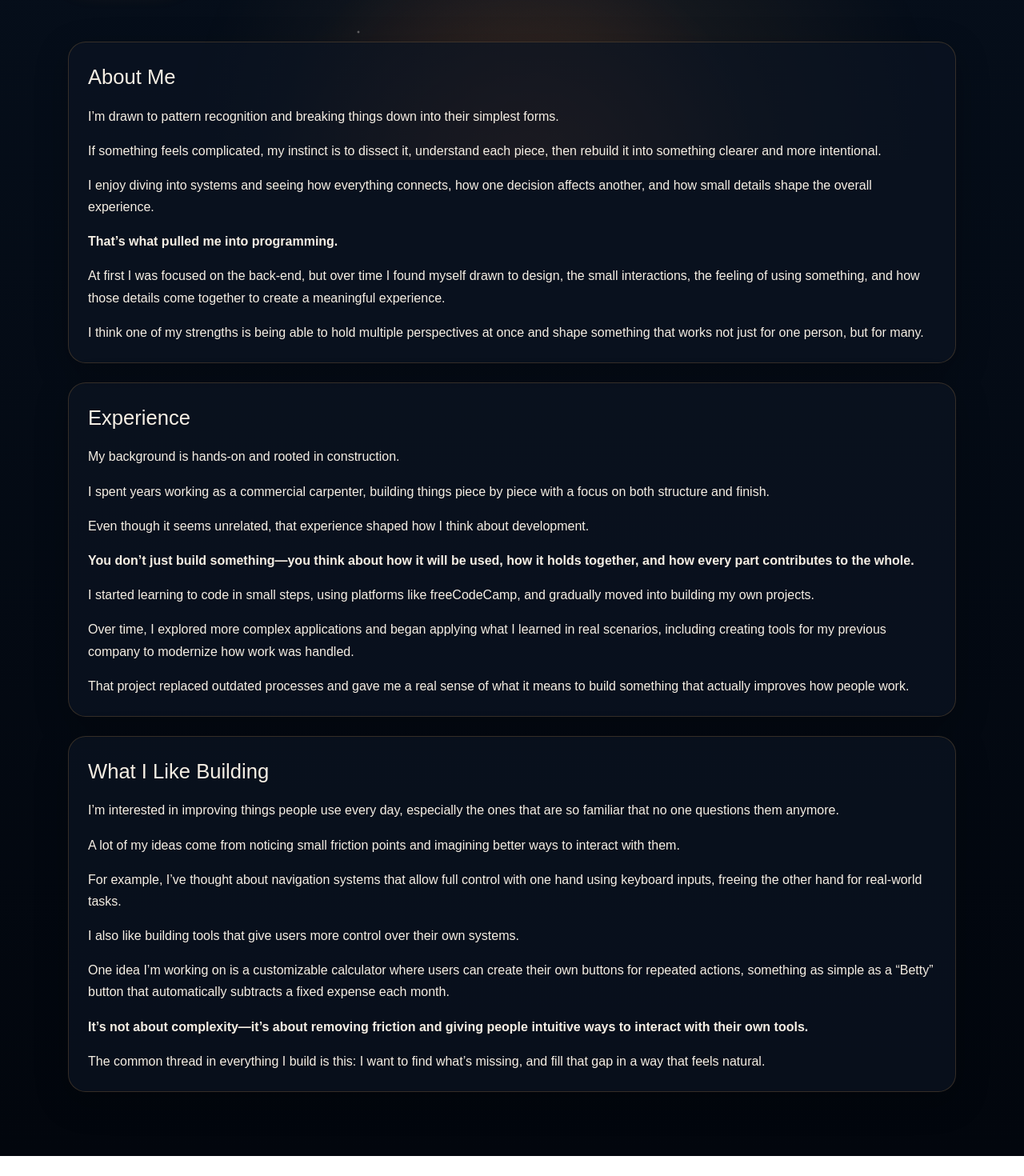
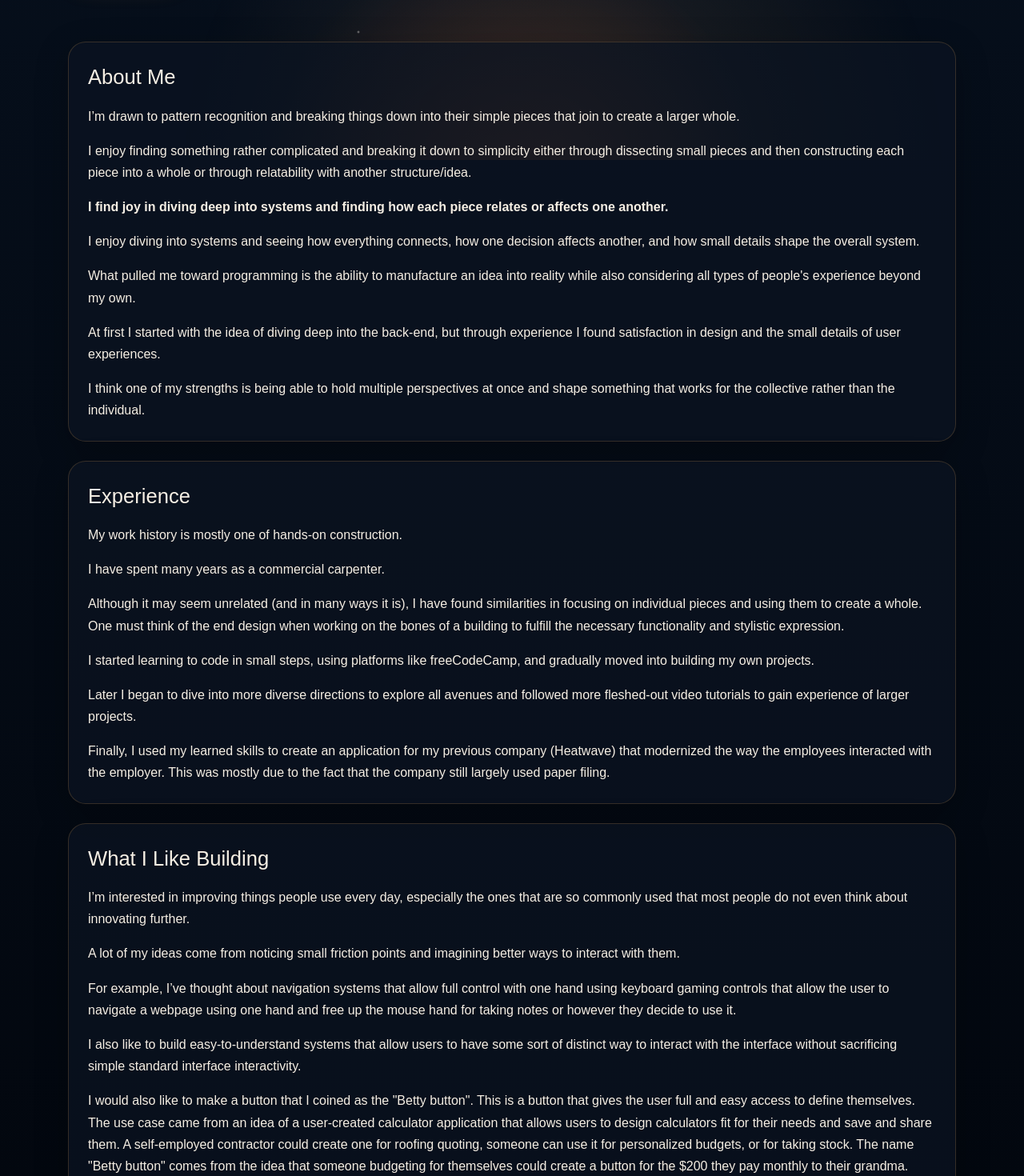
Before and after one commit to Cameadows99/Portfolio, a Next.js app: page / in a window 1280 px wide. Shown: the part 600-2070 px from the top of the page at 80% size. Before the commit the page ends 2045 px from the top, so only its background shows below. Built offline with nearby package versions, Linux system fonts and the light colour scheme.

Commit message:
fixed spelling errors

```diff
--- a/src/app/page.tsx
+++ b/src/app/page.tsx
@@ -43,57 +43,59 @@ export default function HomePage() {
 
         <p>
           I’m drawn to pattern recognition and breaking things down into their
-          simplest forms.
+          simple pieces that join to create a larger whole.
         </p>
 
         <p>
-          If something feels complicated, my instinct is to dissect it,
-          understand each piece, then rebuild it into something clearer and more
-          intentional.
+          I enjoy finding something rather complicated and breaking it down to
+          simplicity either through dissecting small pieces and then
+          constructing each piece into a whole or through relatability with
+          another structure/idea.
+        </p>
+
+        <p className="highlight-line">
+          I find joy in diving deep into systems and finding how each piece
+          relates or affects one another.
         </p>
 
         <p>
           I enjoy diving into systems and seeing how everything connects, how
           one decision affects another, and how small details shape the overall
-          experience.
-        </p>
-
-        <p className="highlight-line">
-          That’s what pulled me into programming.
+          system.
         </p>
 
         <p>
-          At first I was focused on the back-end, but over time I found myself
-          drawn to design, the small interactions, the feeling of using
-          something, and how those details come together to create a meaningful
-          experience.
+          What pulled me toward programming is the ability to manufacture an
+          idea into reality while also considering all types of people's
+          experience beyond my own.
+        </p>
+
+        <p>
+          At first I started with the idea of diving deep into the back-end, but
+          through experience I found satisfaction in design and the small
+          details of user experiences.
         </p>
 
         <p>
           I think one of my strengths is being able to hold multiple
-          perspectives at once and shape something that works not just for one
-          person, but for many.
+          perspectives at once and shape something that works for the collective
+          rather than the individual.
         </p>
       </section>
 
       <section className="content-panel">
         <SectionHeading title="Experience" />
 
-        <p>My background is hands-on and rooted in construction.</p>
+        <p>My work history is mostly one of hands-on construction.</p>
+
+        <p>I have spent many years as a commercial carpenter.</p>
 
         <p>
-          I spent years working as a commercial carpenter, building things piece
-          by piece with a focus on both structure and finish.
-        </p>
-
-        <p>
-          Even though it seems unrelated, that experience shaped how I think
-          about development.
-        </p>
-
-        <p className="highlight-line">
-          You don’t just build something—you think about how it will be used,
-          how it holds together, and how every part contributes to the whole.
+          Although it may seem unrelated (and in many ways it is), I have found
+          similarities in focusing on individual pieces and using them to create
+          a whole. One must think of the end design when working on the bones of
+          a building to fulfill the necessary functionality and stylistic
+          expression.
         </p>
 
         <p>
@@ -102,15 +104,16 @@ export default function HomePage() {
         </p>
 
         <p>
-          Over time, I explored more complex applications and began applying
-          what I learned in real scenarios, including creating tools for my
-          previous company to modernize how work was handled.
+          Later I began to dive into more diverse directions to explore all
+          avenues and followed more fleshed-out video tutorials to gain
+          experience of larger projects.
         </p>
 
         <p>
-          That project replaced outdated processes and gave me a real sense of
-          what it means to build something that actually improves how people
-          work.
+          Finally, I used my learned skills to create an application for my
+          previous company (Heatwave) that modernized the way the employees
+          interacted with the employer. This was mostly due to the fact that the
+          company still largely used paper filing.
         </p>
       </section>
 
@@ -119,7 +122,8 @@ export default function HomePage() {
 
         <p>
           I’m interested in improving things people use every day, especially
-          the ones that are so familiar that no one questions them anymore.
+          the ones that are so commonly used that most people do not even think
+          about innovating further.
         </p>
 
         <p>
@@ -129,30 +133,40 @@ export default function HomePage() {
 
         <p>
           For example, I’ve thought about navigation systems that allow full
-          control with one hand using keyboard inputs, freeing the other hand
-          for real-world tasks.
+          control with one hand using keyboard gaming controls that allow the
+          user to navigate a webpage using one hand and free up the mouse hand
+          for taking notes or however they decide to use it.
         </p>
 
         <p>
-          I also like building tools that give users more control over their own
-          systems.
+          I also like to build easy-to-understand systems that allow users to
+          have some sort of distinct way to interact with the interface without
+          sacrificing simple standard interface interactivity.
         </p>
 
         <p>
-          One idea I’m working on is a customizable calculator where users can
-          create their own buttons for repeated actions, something as simple as
-          a “Betty” button that automatically subtracts a fixed expense each
-          month.
+          I would also like to make a button that I coined as the "Betty
+          button". This is a button that gives the user full and easy access to
+          define themselves. The use case came from an idea of a user-created
+          calculator application that allows users to design calculators fit for
+          their needs and save and share them. A self-employed contractor could
+          create one for roofing quoting, someone can use it for personalized
+          budgets, or for taking stock. The name "Betty button" comes from the
+          idea that someone budgeting for themselves could create a button for
+          the $200 they pay monthly to their grandma. They could design it to be
+          called "Betty" and set the operation to subtract 200 rather than
+          typing "-200" each time they budget.
         </p>
 
         <p className="highlight-line">
-          It’s not about complexity—it’s about removing friction and giving
-          people intuitive ways to interact with their own tools.
+          The goal is to remove discomfort and confusion for as many users as
+          possible while also giving the users a structured way to interact with
+          the application.
         </p>
 
         <p>
-          The common thread in everything I build is this: I want to find what’s
-          missing, and fill that gap in a way that feels natural.
+          To tie all of this together: my goal is to find easily overlooked gaps
+          and fill them in a subtly profound way.
         </p>
       </section>
     </div>
```
